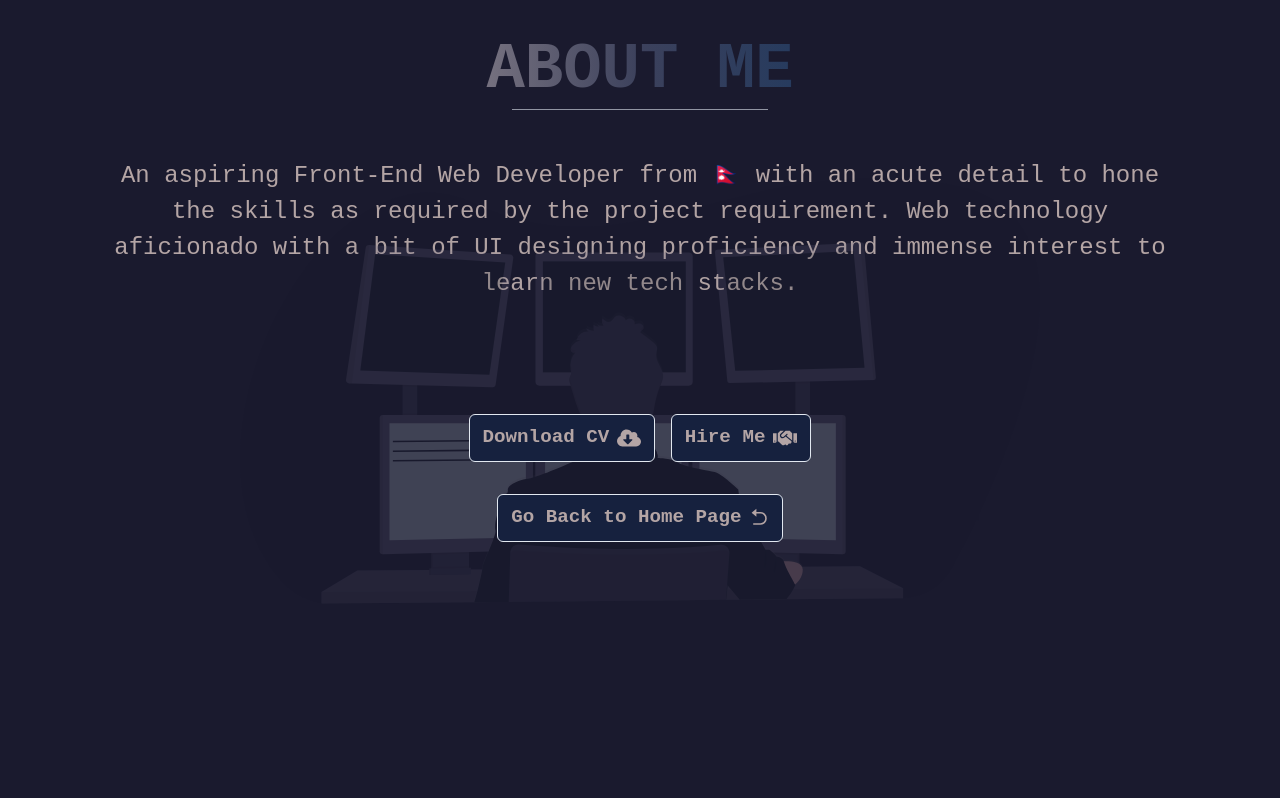
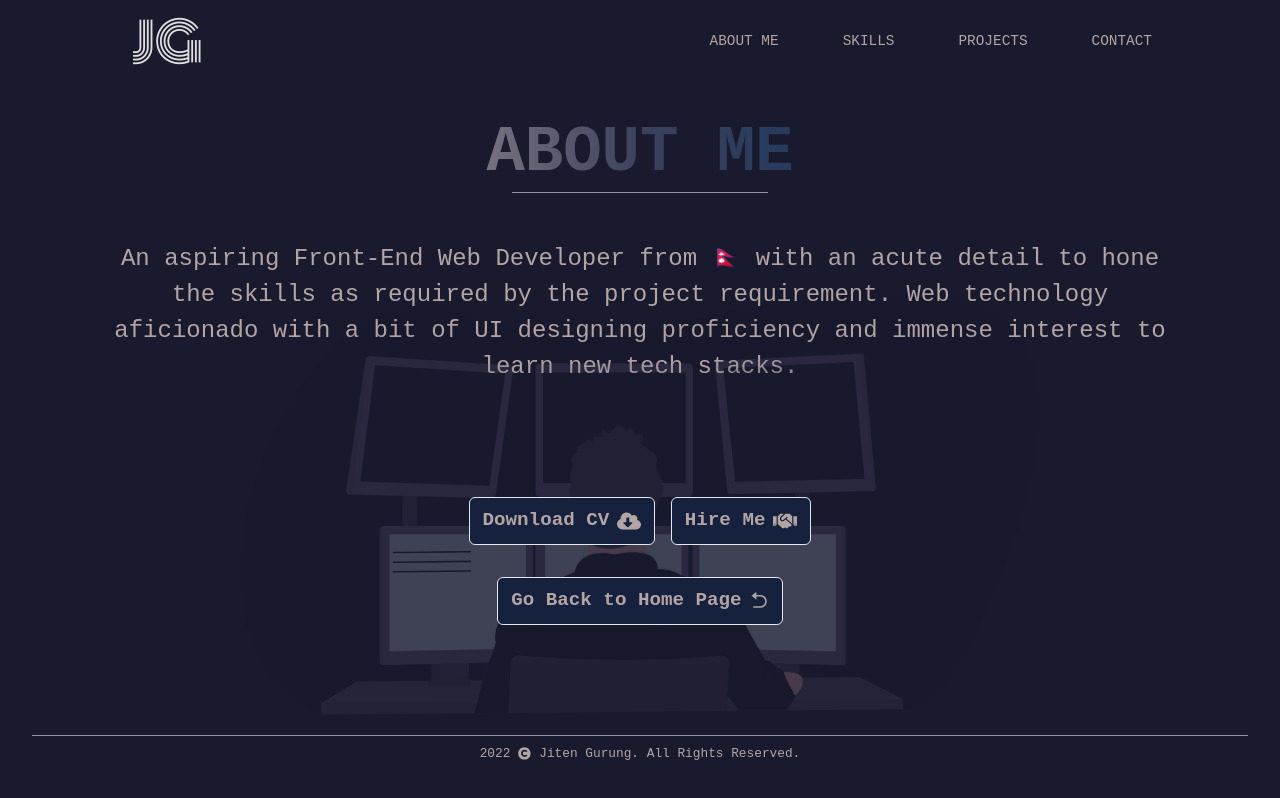
Before and after one commit to zeetaengrg/portfolio, a Next.js app: page /about-me/about in a window 1280 px wide. Built offline with nearby package versions, Linux system fonts and the light colour scheme.

Commit message:
feat: Navbar and Footer component added to the About Me page

```diff
--- a/pages/about-me/about.jsx
+++ b/pages/about-me/about.jsx
@@ -1,5 +1,7 @@
 import Head from "next/head";
 import AboutMe from "../../components/AboutMe";
+import Navbar from "../../components/Navbar";
+import Footer from "../../components/Footer";
 
 const About = () => {
     return (
@@ -7,7 +9,9 @@ const About = () => {
             <Head>
                 <title>About Me</title>
             </Head>
+            <Navbar />
             <AboutMe />
+            <Footer />
         </>
     );
 };
```
